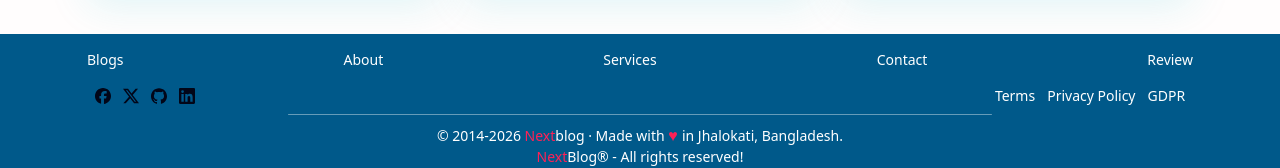
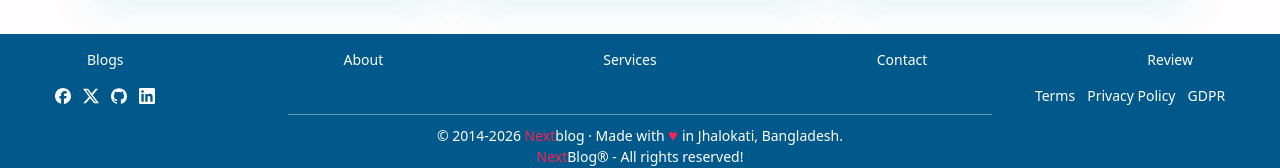
Before and after one commit to Munan95/next-blog, a Next.js app: page /blogs in a window 1280 px wide. Shown: the part 1184-1352 px from the top of the page. Built offline with nearby package versions, Linux system fonts and the light colour scheme.

Commit message:
Update:Footer design

```diff
--- a/src/components/Footer.js
+++ b/src/components/Footer.js
@@ -41,7 +41,7 @@ const Footer = ()=>{
                 </Link>
             </div>
 
-            <div className="flex justify-center items-center gap-200 bg-sky-800 pt-4 pb-1 text-white text-sm">
+            <div className="flex justify-center items-center gap-220 bg-sky-800 pt-4 pb-1 text-white text-sm">
                 <div className="flex flex-row justify-center items-center gap-3">
 
                     <Link
@@ -51,7 +51,7 @@ const Footer = ()=>{
                         aria-label="Facebook"
                         className=""
                     >
-                        <FacebookIcon className="h-4 w-4 text-slate-950" />
+                        <FacebookIcon className="h-4 w-4 text-white" />
                     </Link>
 
                     <Link
@@ -61,7 +61,7 @@ const Footer = ()=>{
                         aria-label="X (Twitter)"
                         className=""
                     >
-                        <TwitterIcon className="h-4 w-4 text-slate-950" />
+                        <TwitterIcon className="h-4 w-4 text-white" />
                     </Link>
 
                     <Link
@@ -71,7 +71,7 @@ const Footer = ()=>{
                         aria-label="Github"
                         className=""
                     >
-                        <GithubIcon className="h-4 w-4 text-slate-950" />
+                        <GithubIcon className="h-4 w-4 text-white" />
                     </Link>
 
                     <Link
@@ -81,7 +81,7 @@ const Footer = ()=>{
                         aria-label="Linkedin"
                         className=""
                     >
-                        <LinkedinIcon className="h-4 w-4 text-slate-950" />
+                        <LinkedinIcon className="h-4 w-4 text-white" />
                     </Link>
 
                 </div>
```
